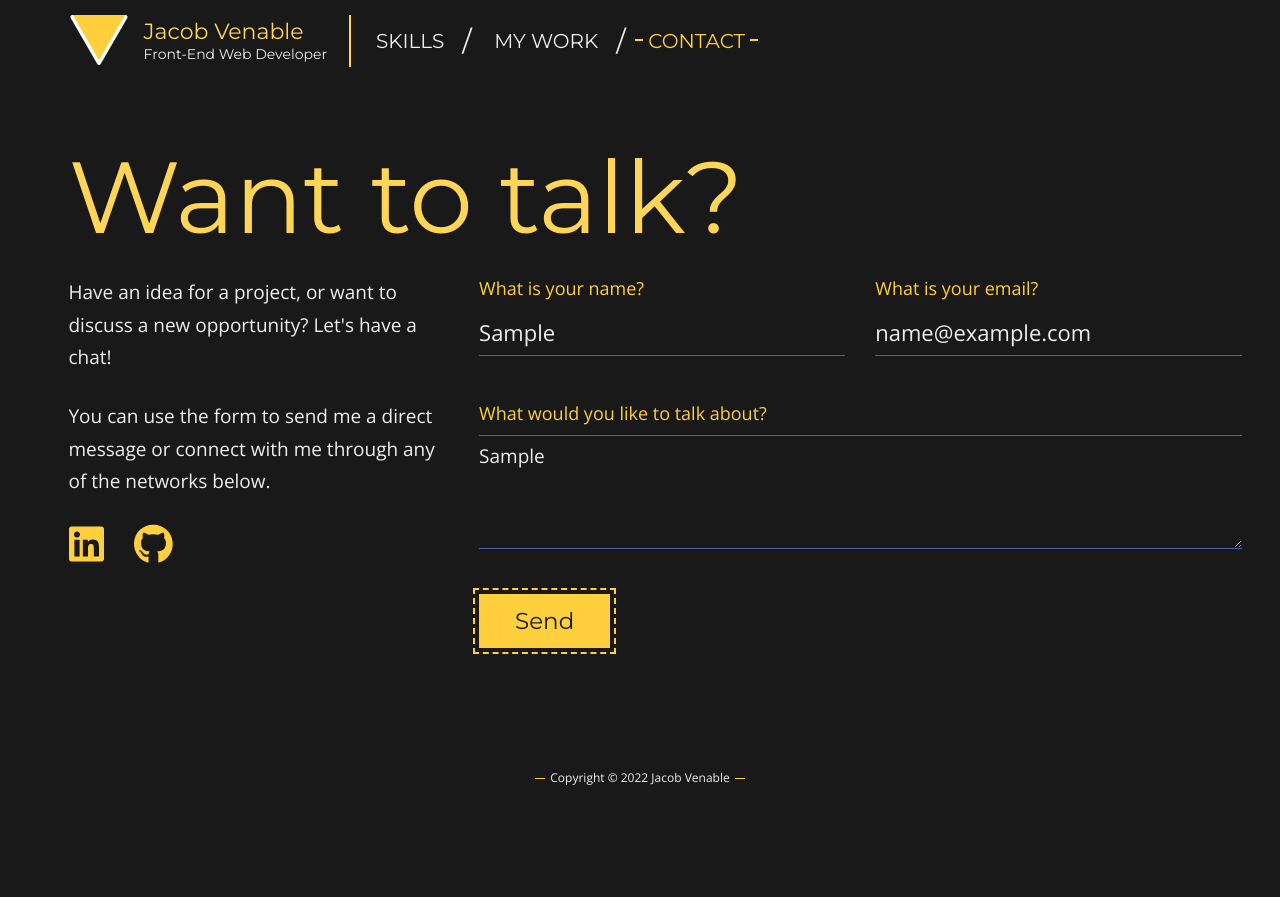
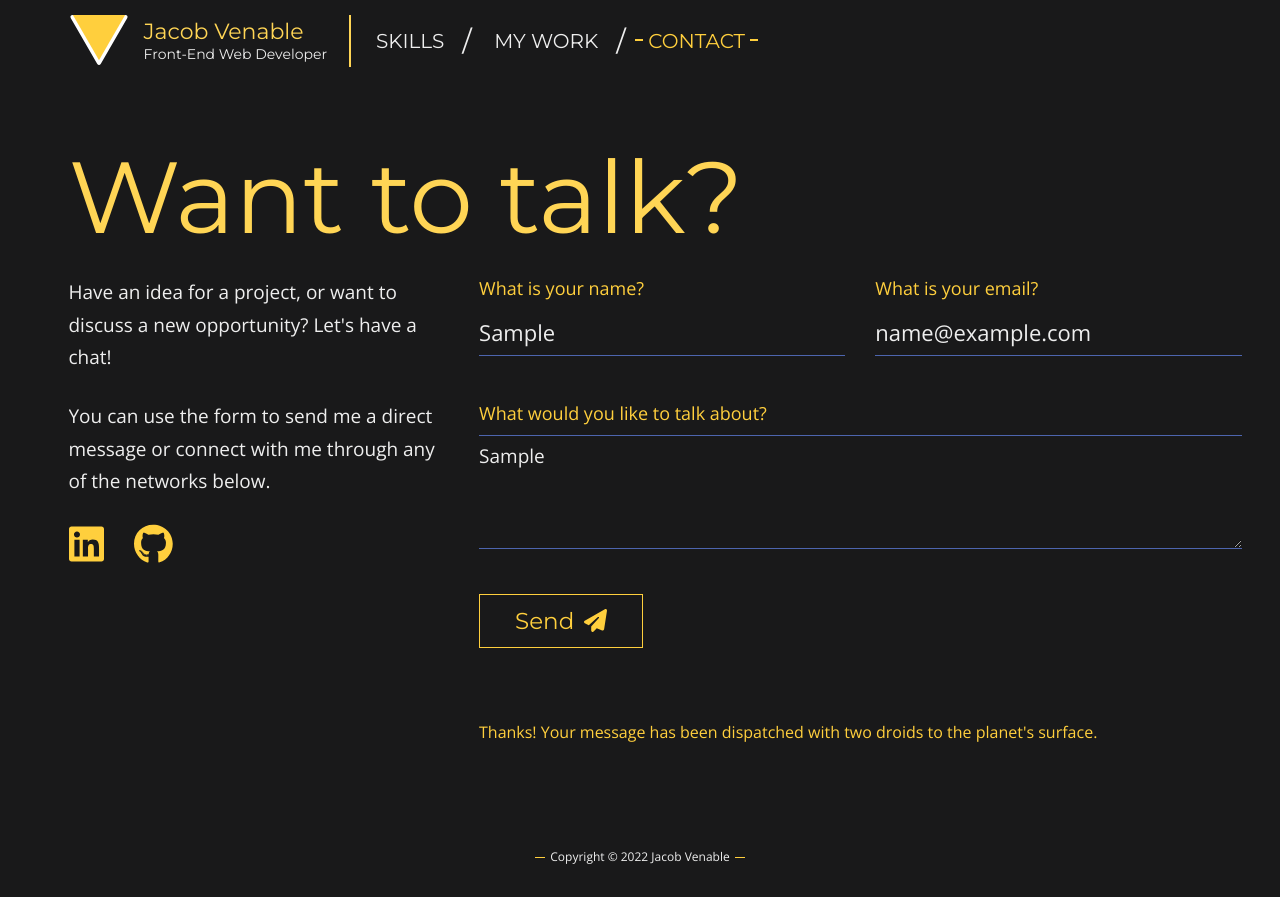
Before and after one commit to jacobvenable/portfolio-nextjs, a Next.js app: page /contact in a window 1280 px wide. Both pictures are taken after typing "Sample", "name@example.com", "Sample" into the empty fields and a click on the button "Send". Before the commit the page ends 818 px from the top, so only its background shows below. Built offline with nearby package versions, Linux system fonts and the light colour scheme.

Commit message:
feat: add form submission handling

```diff
--- a/components/Button/Button.module.scss
+++ b/components/Button/Button.module.scss
@@ -81,7 +81,7 @@
   }
 
   .icon {
-    padding-left: px-to-rem(10);
+    margin-left: px-to-rem(10);
   }
 
   &.large {
--- a/components/ContactForm/ContactForm.module.scss
+++ b/components/ContactForm/ContactForm.module.scss
@@ -59,3 +59,21 @@
 .button {
   justify-self: start;
 }
+
+.submitMessage {
+  clear: both;
+  color: $color-yellow-light;
+  display: block;
+  font-size: px-to-rem(16);
+  line-height: 1.2;
+  margin: 0;
+  opacity: 0;
+  padding: 0;
+  padding: px-to-rem(30) 0;
+
+  &.visible {
+    animation-duration: 0.5s;
+    animation-fill-mode: forwards;
+    animation-name: shrink-grow;
+  }
+}
--- a/components/ContactForm/ContactForm.tsx
+++ b/components/ContactForm/ContactForm.tsx
@@ -1,12 +1,16 @@
+import { faPaperPlane, faSpinner } from "@fortawesome/free-solid-svg-icons";
 import { ajvResolver } from "@hookform/resolvers/ajv";
 import type { JSONSchemaType } from "ajv";
+import axios from "axios";
 import classNames from "classnames";
-import React, { useCallback } from "react";
+import React, { useCallback, useState } from "react";
 import { useForm } from "react-hook-form";
 
 import styles from "./ContactForm.module.scss";
 import Button from "components/Button";
 import Input from "components/Input";
+
+const NETLIFY_FORM_NAME = "contact";
 
 interface ContactFormData {
   email: string;
@@ -43,6 +47,8 @@ const schema: JSONSchemaType<ContactFormData> = {
 };
 
 const ContactForm: React.FC = () => {
+  const [isSubmitting, setIsSubmitting] = useState(false);
+  const [submitMessage, setSubmitMessage] = useState("");
   const {
     formState: { errors },
     handleSubmit: hookFormHandleSubmit,
@@ -52,26 +58,49 @@ const ContactForm: React.FC = () => {
   });
   const handleSubmit = useCallback(
     (e: React.FormEvent<HTMLFormElement>) => {
-      void hookFormHandleSubmit((data: ContactFormData) => {
-        console.log(data);
+      void hookFormHandleSubmit(async (data: ContactFormData) => {
+        setIsSubmitting(true);
+        try {
+          await axios.post("/", data, {
+            headers: { "Content-Type": "application/x-www-form-urlencoded" },
+          });
+          setSubmitMessage(
+            "Thanks! Your message has been dispatched with two droids to the planet's surface."
+          );
+        } catch {
+          setSubmitMessage(
+            "Whoops. Looks like some wires got crossed and I didn't receive your message. Maybe try again?"
+          );
+        } finally {
+          setIsSubmitting(false);
+        }
       })(e);
     },
     [hookFormHandleSubmit]
   );
 
   return (
+    <>
       <form
         action="/contact"
         className={styles.form}
         data-netlify="true"
-      data-netlify-honeypot="sweet-honey"
-      data-netlify-recaptcha="true"
-      method="post"
+        method="POST"
         name="contact"
         onSubmit={handleSubmit}
       >
+        {/*
+        hidden form input required for Netlify forms
+        see: https://docs.netlify.com/forms/setup/#work-with-javascript-rendered-forms
+      */}
+        <input
+          name={NETLIFY_FORM_NAME}
+          type="hidden"
+          value="the-name-of-the-html-form"
+        />
         <Input
           className={classNames([styles.input, styles.detail])}
+          disabled={isSubmitting}
           error={errors.name?.message}
           label="What is your name?"
           required={true}
@@ -80,6 +109,7 @@ const ContactForm: React.FC = () => {
         />
         <Input
           className={classNames([styles.input, styles.detail])}
+          disabled={isSubmitting}
           error={errors.email?.message}
           label="What is your email?"
           required={true}
@@ -88,16 +118,35 @@ const ContactForm: React.FC = () => {
         />
         <Input
           className={classNames([styles.input, styles.message])}
+          disabled={isSubmitting}
           error={errors.message?.message}
           label="What would you like to talk about?"
           required={true}
           type="textarea"
           {...register("message")}
         />
-      <Button className={styles.button} color="yellow-light" type="submit">
+        <Button
+          className={styles.button}
+          color="yellow-light"
+          disabled={isSubmitting}
+          iconProps={{
+            icon: isSubmitting ? faSpinner : faPaperPlane,
+            spin: isSubmitting,
+          }}
+          type="submit"
+        >
           Send
         </Button>
       </form>
+      <p
+        aria-hidden={!submitMessage}
+        className={classNames(styles.submitMessage, {
+          [styles.visible]: !!submitMessage,
+        })}
+      >
+        {submitMessage}
+      </p>
+    </>
   );
 };
 
--- a/components/Input/Input.module.scss
+++ b/components/Input/Input.module.scss
@@ -2,6 +2,11 @@
 
 .container {
   position: relative;
+}
+
+.disabled {
+  cursor: default;
+  opacity: 0.5;
 }
 
 .label {
--- a/components/Input/Input.tsx
+++ b/components/Input/Input.tsx
@@ -4,6 +4,7 @@ import React from "react";
 import styles from "./Input.module.scss";
 
 interface BaseInputProps {
+  disabled?: boolean;
   error?: string;
   label: string;
   name: string;
@@ -30,13 +31,19 @@ const Input = React.forwardRef<
   HTMLInputElement | HTMLTextAreaElement,
   InputProps
 >(function Input(
-  { className, error = "", label, name, type = "text", ...props },
+  { className, disabled, error = "", label, name, type = "text", ...props },
   ref
 ) {
   const tooltipId = `${name}-tooltip`;
 
   return (
-    <div className={classNames([className, styles.container])}>
+    <div
+      className={classNames([
+        className,
+        styles.container,
+        { [styles.disabled]: disabled },
+      ])}
+    >
       <label className={styles.label} htmlFor={name}>
         {label}
       </label>
@@ -44,6 +51,7 @@ const Input = React.forwardRef<
         <textarea
           aria-describedby={error ? tooltipId : undefined}
           className={styles.textarea}
+          disabled={disabled}
           id={name}
           name={name}
           ref={ref as React.ForwardedRef<HTMLTextAreaElement>}
@@ -54,6 +62,7 @@ const Input = React.forwardRef<
         <input
           aria-describedby={error ? tooltipId : undefined}
           className={styles.input}
+          disabled={disabled}
           id={name}
           name={name}
           ref={ref as React.ForwardedRef<HTMLInputElement>}
--- /dev/null
+++ b/theme/_animation.scss
@@ -0,0 +1,31 @@
+@keyframes grow-shrink {
+  0% {
+    opacity: 1;
+  }
+
+  25% {
+    opacity: 1;
+    transform: scale(1.1);
+  }
+
+  100% {
+    opacity: 0;
+    transform: scale(0);
+  }
+}
+
+@keyframes shrink-grow {
+  0% {
+    opacity: 0;
+  }
+
+  75% {
+    opacity: 0;
+    transform: scale(1.1);
+  }
+
+  100% {
+    opacity: 1;
+    transform: scale(1);
+  }
+}
--- a/theme/_index.scss
+++ b/theme/_index.scss
@@ -1,4 +1,5 @@
 // variables
+@import "./animation";
 @import "./color";
 @import "./container";
 @import "./font";
```
Lines whose indentation alone changed are shown as unchanged.
